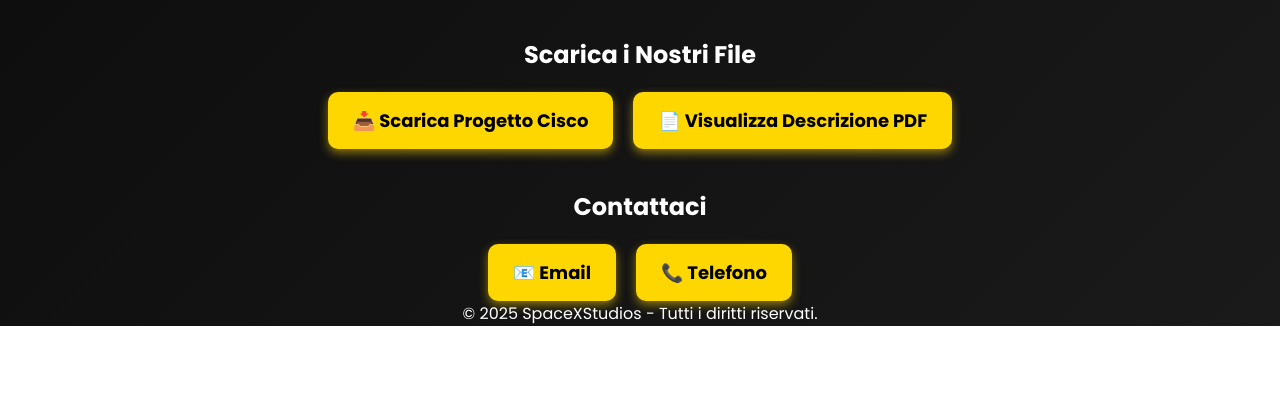
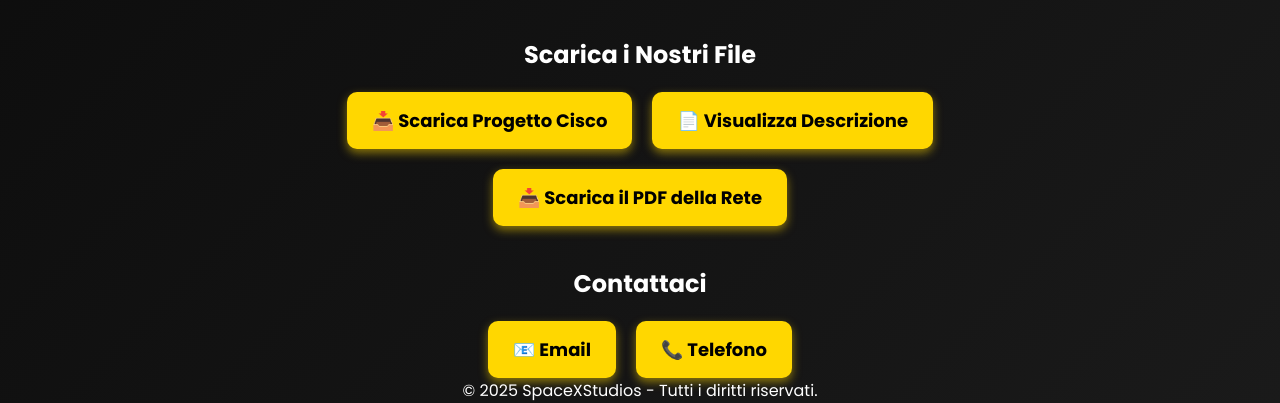
Before and after one commit to ugo-evangelista/Rete_SpaceXStudios, a plain HTML site: page index.html in a window 1280 px wide. Shown: the part 535-938 px from the top of the page. Before the commit the page ends 861 px from the top, so only its background shows below. Drawn offline with Linux system fonts and the light colour scheme.

Commit message:
modifica index

```diff
--- a/index.html
+++ b/index.html
@@ -98,7 +98,6 @@
             background: #ffcc00;
             transform: scale(1.05);
         }
-
     </style>
 </head>
 <body>
@@ -118,7 +117,10 @@
     <h2>Scarica i Nostri File</h2>
     <div class="interactive-box">
         <a href="https://raw.githubusercontent.com/ugo-evangelista/Rete_SpaceXStudios/main/Rete_SpaceXStudios.pkt" download>📥 Scarica Progetto Cisco</a>
-        <a href="progetto.html" target="_blank">📄 Visualizza Descrizione PDF</a>
+        <a href="progetto.html" target="_blank">📄 Visualizza Descrizione </a>
+    </div>
+    <div class="interactive-box">
+        <a href="retespacexstudios.pdf" download>📥 Scarica il PDF della Rete</a>
     </div>
 </div>
 
```
